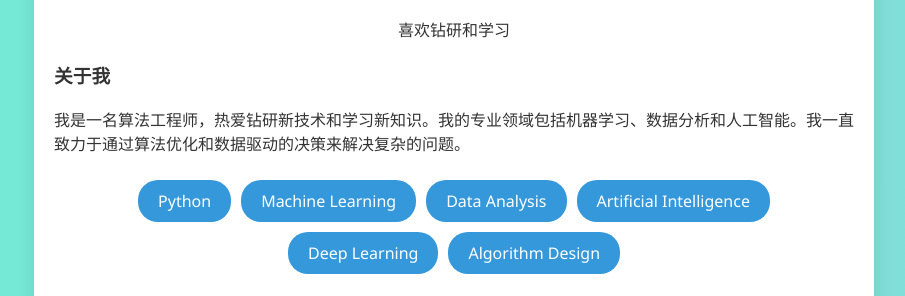
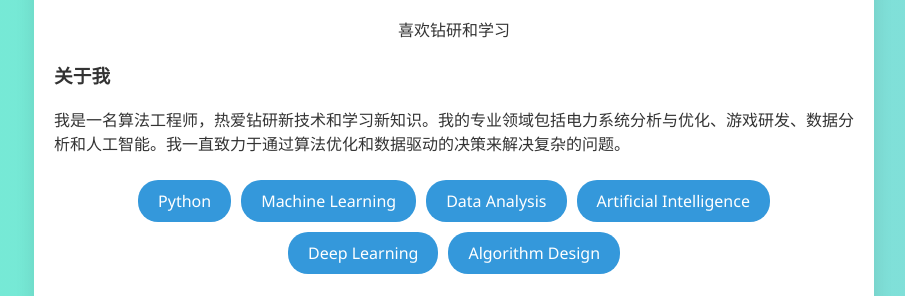
Before and after one commit to Lipengfei-0606/website, a plain HTML site: page index.html in a window 1280 px wide. Shown: the part 326-622 px from the top of the page, without its empty margins (186-1091 px from the left). Drawn offline with Linux system fonts and the light colour scheme.

Commit message:
更新简介

```diff
--- a/index.html
+++ b/index.html
@@ -121,7 +121,7 @@
 
         <div class="about">
             <h3>关于我</h3>
-            <p>我是一名算法工程师，热爱钻研新技术和学习新知识。我的专业领域包括机器学习、数据分析和人工智能。我一直致力于通过算法优化和数据驱动的决策来解决复杂的问题。</p>
+            <p>我是一名算法工程师，热爱钻研新技术和学习新知识。我的专业领域包括电力系统分析与优化、游戏研发、数据分析和人工智能。我一直致力于通过算法优化和数据驱动的决策来解决复杂的问题。</p>
         </div>
 
         <div class="skills">
```
